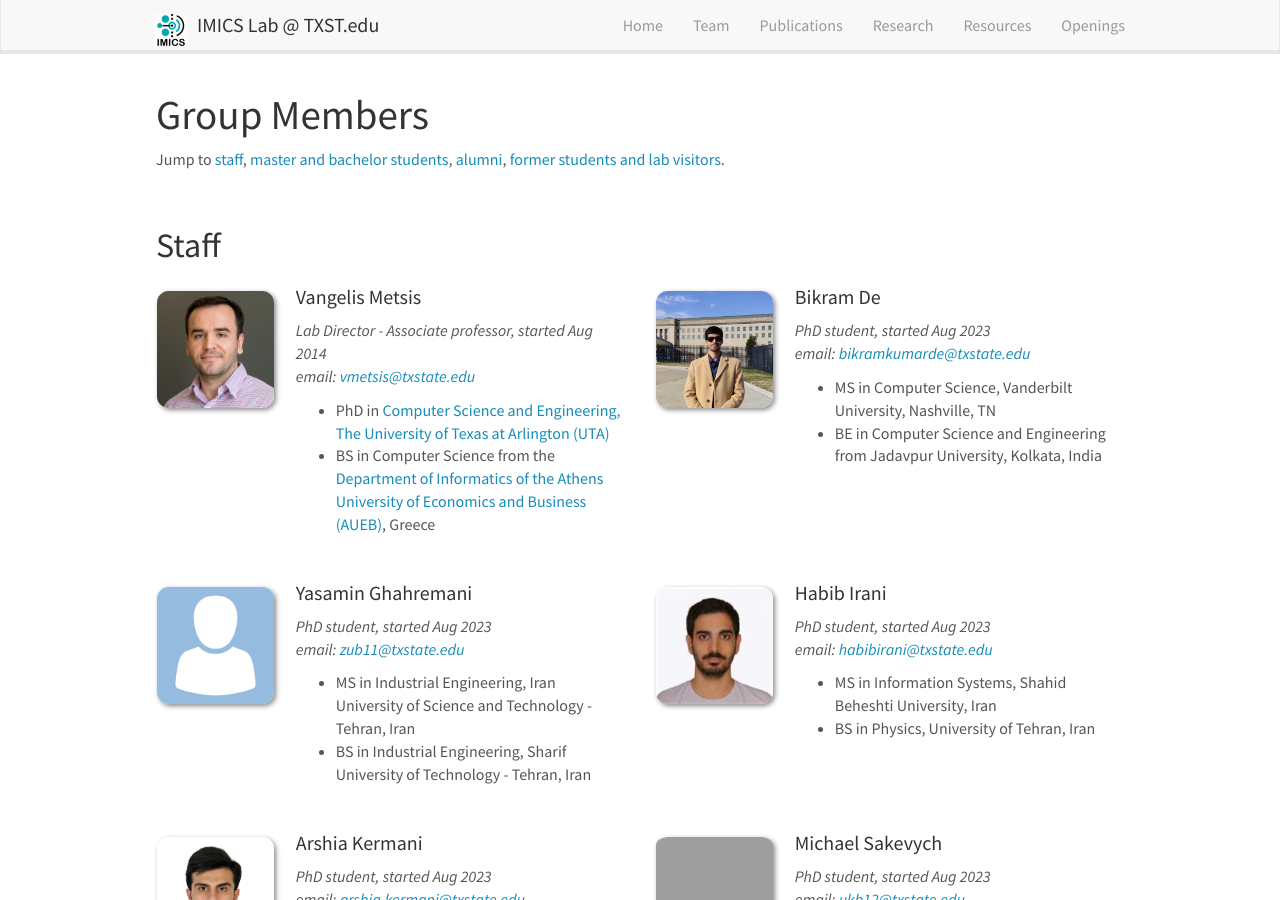
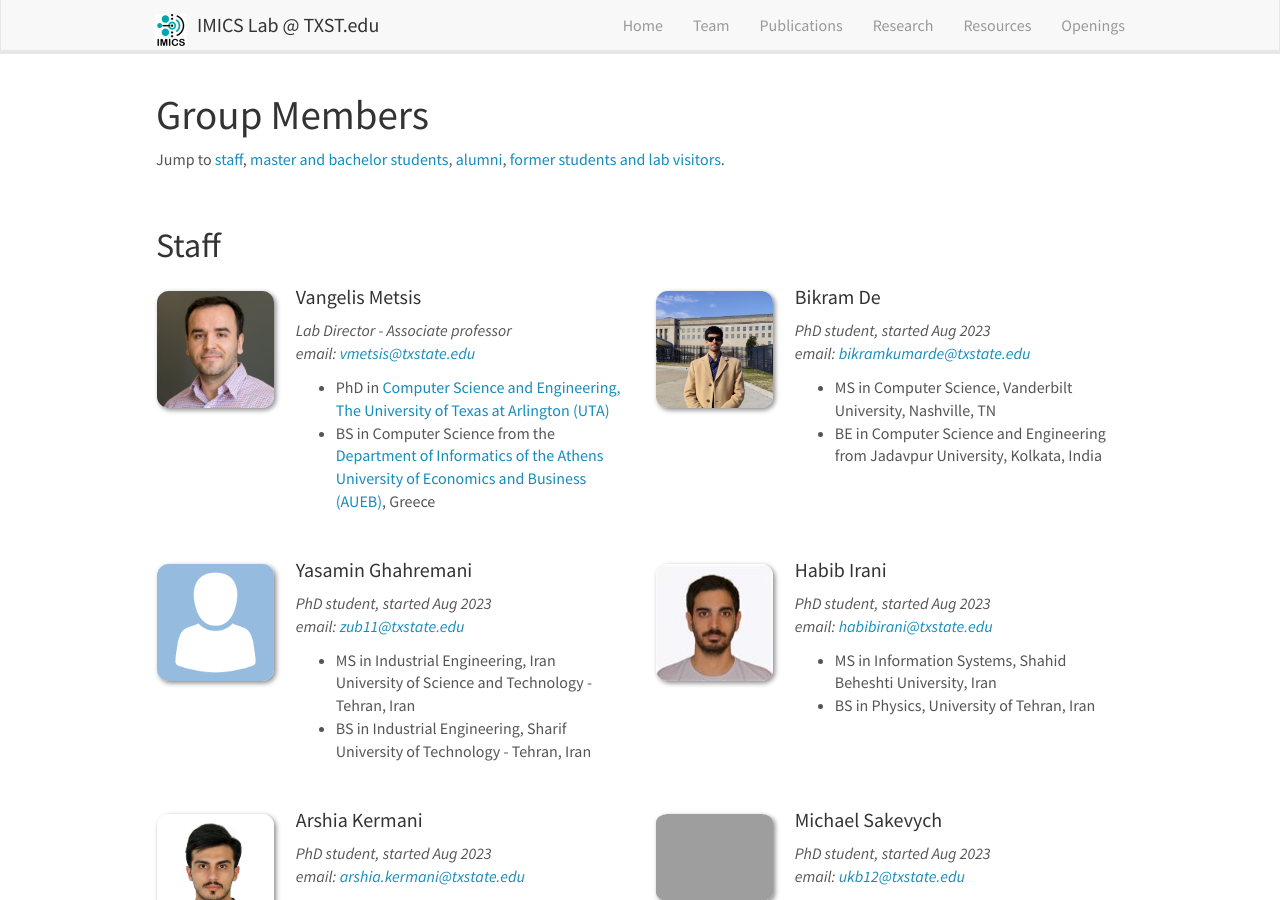
Before and after one commit to imics-lab/imics-lab.github.io, a Jekyll site: the page built from _pages/team.md, in a window 1280 px wide and 900 px high. Built offline with Jekyll 4.4.1, drawn with Linux system fonts in a browser that asks for light colours; nearby versions of some CDN libraries.

Commit message:
Update team_members.yml

```diff
--- a/_data/team_members.yml
+++ b/_data/team_members.yml
@@ -1,6 +1,6 @@
 - name: Vangelis Metsis
   photo: vangelis1.jpg
-  info: Lab Director - Associate professor, started Aug 2014
+  info: Lab Director - Associate professor
   email: vmetsis@txstate.edu
   number_educ: 2
   education1: PhD in <a href="https://www.uta.edu/academics/schools-colleges/engineering/academics/departments/cse">Computer Science and Engineering, The University of Texas at Arlington (UTA)</a>
```
